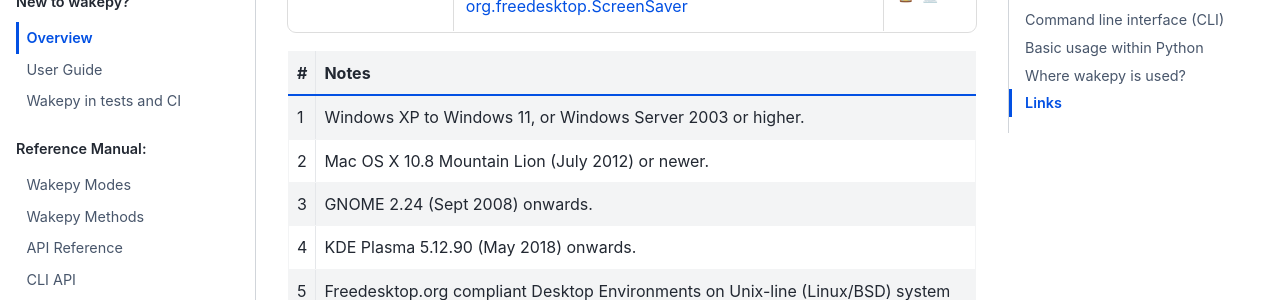
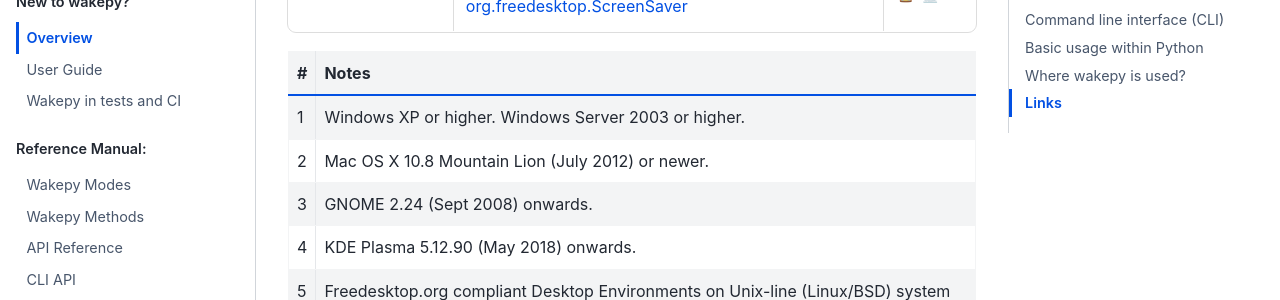
Before and after one commit to fohrloop/wakepy, a Sphinx documentation site: the page built from docs/source/index.md, in a window 1280 px wide and 900 px high, scrolled down 809 px. Shown: the part 153-453 px from the top of the window. Built offline with Sphinx 7.4.7 and the Sphinx Book theme 1.1.4, drawn with Linux system fonts in a browser that asks for light colours; the version number could not be read and is left out.

Commit message:
footnotes wording

```diff
--- a/docs/source/index.md
+++ b/docs/source/index.md
@@ -67,7 +67,7 @@
 
 | #   | Notes                                                                                                                        |
 | --- | ---------------------------------------------------------------------------------------------------------------------------- |
-| 1   | Windows XP to Windows 11, or Windows Server 2003 or higher.                                                                  |
+| 1   | Windows XP or higher. Windows Server 2003 or higher.                                                                  |
 | 2   | Mac OS X 10.8 Mountain Lion (July 2012) or newer.                                                                            |
 | 3   | GNOME 2.24 (Sept 2008) onwards.                                                                                             |
 | 4   | KDE Plasma 5.12.90 (May 2018) onwards.                                                                                               |
```
